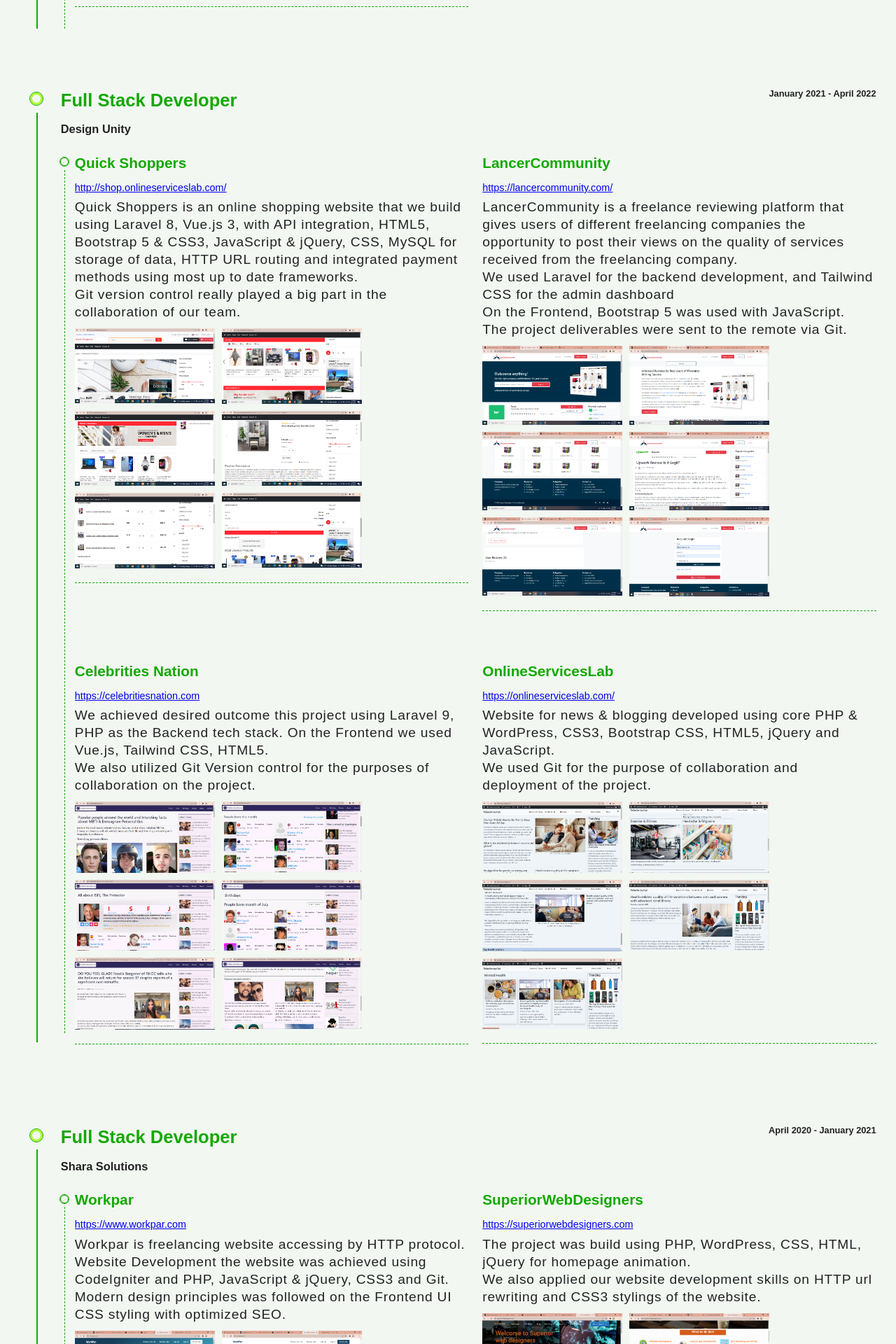
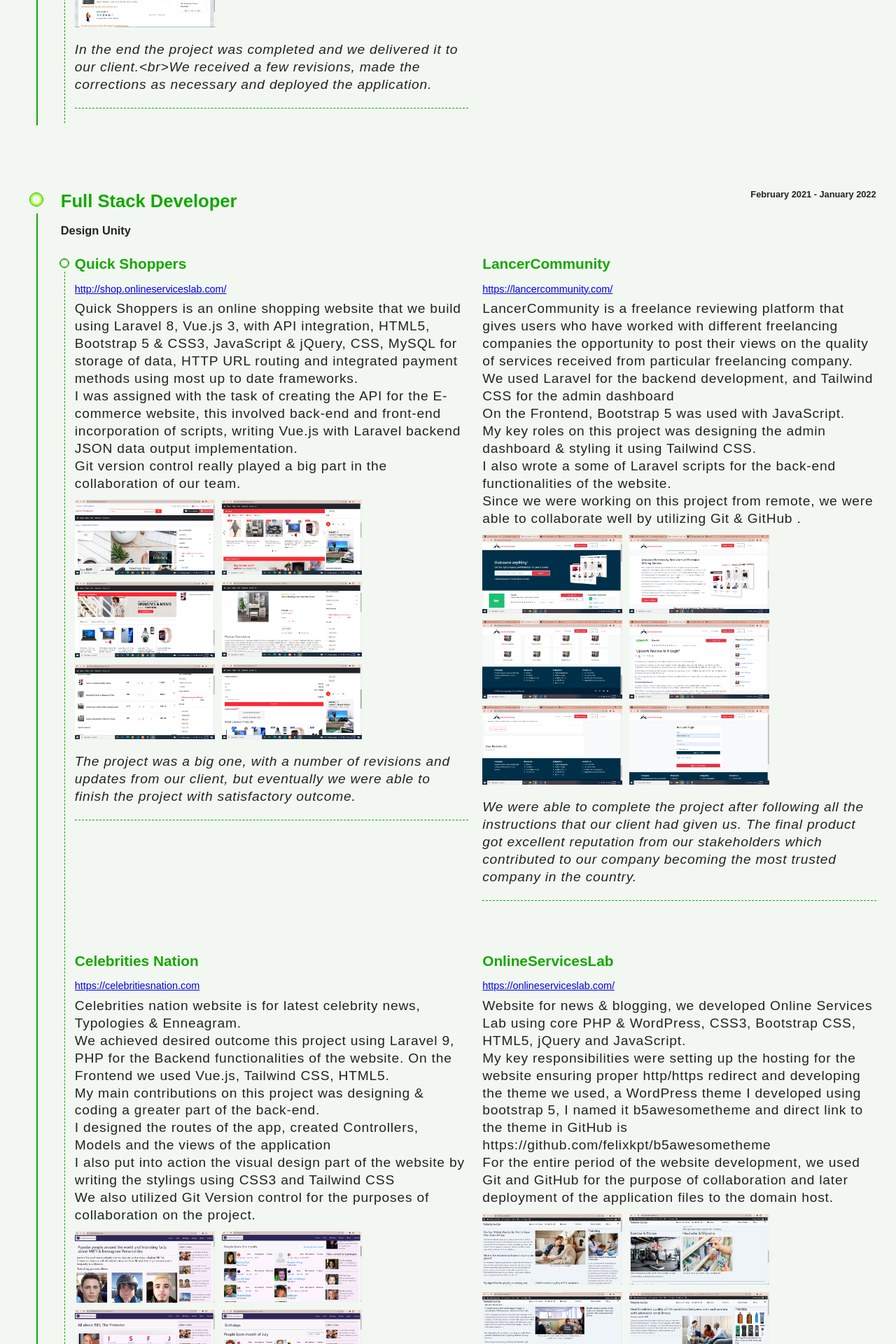
Before and after one commit to felixkpt/my-portfolio, a React (Create React App) app: page /portfolio in a window 1280 px wide. Shown: the part 860-2780 px from the top of the page at 70% size. Built offline with nearby package versions, Linux system fonts and the light colour scheme.

Commit message:
updating of portfolio

```diff
--- a/public/resources/portfolio.json
+++ b/public/resources/portfolio.json
@@ -2,16 +2,16 @@
   {
     "role": "Lead Developer",
     "name": "Everlasting Designers",
-    "start": "April 2022",
+    "start": "January 2022",
     "end": "Present",
     "products": [
       {
         "name": "Legal Premiums",
         "url": "https://legalpremiums.com",
-        "start": "April 2022",
+        "start": "January 2022",
         "end": "June 2022",
-        "description": "Legal Premiums is insurance companies review website.<br>Our team used PHP, Laravel 9 for the backend development, Vanilla JavaScript and Tailwind CSS for the admin dashboard.<br>On the Frontend, Tailwind CSS, HTMl5 and JavaScript.<br>The team was able to collaborate effortlessly because project deliverables were monitored using Git.",
-        "outcome": "In the end the project was completed and we delivered it to our client.",
+        "description": "Legal Premiums is insurance companies review website.<br>Our team used PHP, Laravel 9 for the backend development, Vanilla JavaScript, Vue.js and Tailwind CSS for the admin dashboard.<br>I played a key role in the front-end development whereby I used Tailwind CSS, HTMl5 and jQuery with a bit of Vanilla JavaScript on the website dashboard functionalities.<br>We used Git and GitHub in collaborating during the entire project's development life.",
+        "outcome": "In the end the project was completed and we delivered it to our client.<br>We received a few revisions, made the corrections as necessary and deployed the application.",
         "images": [
           "/images/Portfolio/LegalPremiums/Screenshot%202022-07-13%20170515.png",
           "/images/Portfolio/LegalPremiums/Screenshot%202022-07-13%20170558.png",
@@ -25,7 +25,7 @@
         "url": "https://www.infosourcehub.com/",
         "start": "May 2022",
         "end": "Present",
-        "description": "Info Source Hub is a news website developed using PHP and WordPress.<br>Our team designed and created WordPress theme the powers the website.<br>On the Front-End part we were able to achieve the elegant design by use of Bootstrap CSS along with custom CSS3.<br>",
+        "description": "Info Source Hub is a news website developed using PHP and WordPress.<br>Our team designed and created WordPress theme the powers the website. <br>On the Front-End part we were able to achieve the elegant design by use of Bootstrap CSS along with custom CSS3.<br>My role is developing WordPress theme that is used on the front-end part of the website.",
         "outcome": "So far we have received positive feedback from the client, we are still working on some features like login and register.",
         "images": [
           "/images/Portfolio/InfoSourceHub/Screenshot%202022-07-13%20154451.png",
@@ -39,15 +39,15 @@
   {
     "role": "Full Stack Developer",
     "name": "Design Unity",
-    "start": "January 2021",
-    "end": "April 2022",
+    "start": "February 2021",
+    "end": "January 2022",
     "products": [
       {
         "name": "Quick Shoppers",
         "url": "http://shop.onlineserviceslab.com/",
-        "start": "January 2021",
-        "end": "July 2021",
-        "description": "Quick Shoppers is an online shopping website that we build using Laravel 8, Vue.js 3, with API integration, HTML5, Bootstrap 5 & CSS3, JavaScript & jQuery, CSS, MySQL for storage of data, HTTP URL routing and integrated payment methods using most up to date frameworks.<br>Git version control really played a big part in the collaboration of our team.",
+        "start": "March 2021",
+        "end": "September 2021",
+        "description": "Quick Shoppers is an online shopping website that we build using Laravel 8, Vue.js 3, with API integration, HTML5, Bootstrap 5 & CSS3, JavaScript & jQuery, CSS, MySQL for storage of data, HTTP URL routing and integrated payment methods using most up to date frameworks.<br>I was assigned with the task of creating the API for the E-commerce website, this involved back-end and front-end incorporation of scripts, writing Vue.js with Laravel backend JSON data output implementation.<br>Git version control really played a big part in the collaboration of our team.",
         "outcome": "The project was a big one, with a number of revisions and updates from our client, but eventually we were able to finish the project with satisfactory outcome.",
         "images": [
           "/images/Portfolio/QuickShoppers/Screenshot%202022-06-11%20171241.png",
@@ -62,8 +62,8 @@
         "name": "LancerCommunity",
         "url": "https://lancercommunity.com/",
         "start": "August 2021",
-        "description": "LancerCommunity is a freelance reviewing platform that gives users of different freelancing companies the opportunity to post their views on the quality of services received from the freelancing company.<br>We used Laravel for the backend development, and Tailwind CSS for the admin dashboard<br>On the Frontend, Bootstrap 5 was used with JavaScript.<br>The project deliverables were sent to the remote via Git.",
-        "outcome": "We were able to complete the project after following all the instructions that our client had given us.",
+        "description": "LancerCommunity is a freelance reviewing platform that gives users who have worked with different freelancing companies the opportunity to post their views on the quality of services received from particular freelancing company.<br>We used Laravel for the backend development, and Tailwind CSS for the admin dashboard<br>On the Frontend, Bootstrap 5 was used with JavaScript.<br>My key roles on this project was designing the admin dashboard & styling it using Tailwind CSS.<br>I also wrote a some of Laravel scripts for the back-end functionalities of the website.<br>Since we were working on this project from remote, we were able to collaborate well by utilizing Git & GitHub .",
+        "outcome": "We were able to complete the project after following all the instructions that our client had given us. The final product got excellent reputation from our stakeholders which contributed to our company becoming the most trusted company in the country.",
         "images": [
           "/images/Portfolio/LancerCommunity/Screenshot%202022-06-16%20152716.png",
           "/images/Portfolio/LancerCommunity/Screenshot%202022-06-16%20152746.png",
@@ -76,10 +76,10 @@
       {
         "name": "Celebrities Nation",
         "url": "https://celebritiesnation.com",
-        "start": "November 2021",
-        "end": "April 2022",
-        "description": "We achieved desired outcome this project using Laravel 9, PHP as the Backend tech stack. On the Frontend we used Vue.js, Tailwind CSS, HTML5.<br>We also utilized Git Version control for the purposes of collaboration on the project.",
-        "outcome": "The project was successful, our team was able to accomplish the project requirements.",
+        "start": "May 2021",
+        "end": "November 2021",
+        "description": "Celebrities nation website is for latest celebrity news, Typologies & Enneagram.<br>We achieved desired outcome this project using Laravel 9, PHP for the Backend functionalities of the website. On the Frontend we used Vue.js, Tailwind CSS, HTML5.<br>My main contributions on this project was designing & coding a greater part of the back-end.<br>I designed the routes of the app, created Controllers, Models and the views of the application<br>I also put into action the visual design part of the website by writing the stylings using CSS3 and Tailwind CSS <br>We also utilized Git Version control for the purposes of collaboration on the project.",
+        "outcome": "We were able to complete the project in an ideal time as per our client's requirements. The project was successful, we deployed the application which is now performing well.",
         "images": [
           "/images/Portfolio/CelebritiesNation/Screenshot%202022-07-13%20162745.png",
           "/images/Portfolio/CelebritiesNation/Screenshot%202022-07-13%20162827.png",
@@ -92,10 +92,10 @@
       {
         "name": "OnlineServicesLab",
         "url": "https://onlineserviceslab.com/",
-        "start": "January 2022",
-        "end": "April 2022",
-        "description": "Website for news & blogging developed using core PHP & WordPress, CSS3, Bootstrap CSS, HTML5, jQuery and JavaScript.<br>We used Git for the purpose of collaboration and deployment of the project.",
-        "outcome": "The project was successful, our team was able to accomplish the project requirements.",
+        "start": "February 2021",
+        "end": "June 2021",
+        "description": "Website for news & blogging, we developed Online Services Lab using core PHP & WordPress, CSS3, Bootstrap CSS, HTML5, jQuery and JavaScript.<br>My key responsibilities were setting up the hosting for the website ensuring proper http/https redirect and developing the theme we used, a WordPress theme I developed using bootstrap 5,  I named it b5awesometheme and direct link to the theme in GitHub is https://github.com/felixkpt/b5awesometheme<br>For the entire period of the website development, we used Git and GitHub for the purpose of collaboration and later deployment of the application files to the domain host.",
+        "outcome": "With the proper structure of our company lead by our lead manager Mr. Andrew Njogu, we were able to achieve excellent outcome the website is now working as per our customer specifications.",
         "images": [
           "/images/Portfolio/OnlineServicesLab/Screenshot%202022-07-13%20162126.png",
           "/images/Portfolio/OnlineServicesLab/Screenshot%202022-07-13%20162223.png",
@@ -109,16 +109,16 @@
   {
     "role": "Full Stack Developer",
     "name": "Shara Solutions",
-    "start": "April 2020",
+    "start": "December 2019",
     "end": "January 2021",
     "products": [
       {
         "name": "Workpar",
         "url": "https://www.workpar.com",
-        "start": "April 2020",
-        "end": "November 2020",
-        "description": "Workpar is freelancing website accessing by HTTP protocol. Website Development the website was achieved using CodeIgniter and PHP, JavaScript & jQuery, CSS3 and Git.<br>Modern design principles was followed on the Frontend UI CSS styling with optimized SEO.",
-        "outcome": "The project was completed as per the client's specifications and we were able to close the project in time.",
+        "start": "November 2019",
+        "end": "May 2020",
+        "description": "Workpar is freelancing website we designed and implemented it using PHP as the server scripting language, it is accessible via HTTP protocol. <br>Website Development the website was achieved using CodeIgniter and PHP, JavaScript & jQuery, CSS3 and Git.<br>I contributed to the overall success of the project by writing the back-end CodeIgniter routes, Controllers, Models and views for the entire application. <br>Modern design principles were followed on the Frontend UI CSS styling.<br>I was also given the task of making sure that the website is optimized for SEO whereby I achieved it by incorporating SEO skills including schema for better ranking purposes.",
+        "outcome": "We took some time on this project since it was a pretty large project but with our better organized team, project was completed as per the client's specifications and we were able to close the project successfully.",
         "images": [
           "/images/Portfolio/Workpar/Screenshot%202022-06-16%20142752.png",
           "/images/Portfolio/Workpar/Screenshot%202022-06-16%20142839.png",
@@ -131,10 +131,10 @@
       {
         "name": "SuperiorWebDesigners",
         "url": "https://superiorwebdesigners.com",
-        "start": "July 2020",
-        "end": "January 2021",
-        "description": "The project was build using PHP, WordPress, CSS, HTML, jQuery for homepage animation.<br>We also applied our website development skills on HTTP url rewriting and CSS3 stylings of the website.",
-        "outcome": "The project was well organized as per the clients description, we completed the job in time.",
+        "start": "May 2020",
+        "end": "October 2020",
+        "description": "The project was build using PHP, WordPress, CSS, HTML, jQuery for homepage animation.<br>We also applied our website development skills on HTTP URL rewriting and CSS3 stylings of the website.<br>My main roles on this project was designing and styling the front-end part of the website which I achieved by writing tailored CSS3 styles. <br>I was also played a role in the PHP backend development whereby I created a WordPress plugin in for re-writing URLs to the pattern specified by the stakeholders.",
+        "outcome": "The project was well organized as per the clients description, we completed the job in time. SuperiorWebDesigers finally lead to the promotion of our client because of the services he contributed to his company by coming up with the website.",
         "images": [
           "/images/Portfolio/SuperiorWebDesigners/Screenshot%202022-06-16%20143312.png",
           "/images/Portfolio/SuperiorWebDesigners/Screenshot%202022-06-16%20143342.png",
@@ -149,16 +149,16 @@
   {
     "role": "Backend Developer",
     "name": "Diplo Coders",
-    "start": "September 2018",
-    "end": "March 2020",
+    "start": "June 2018",
+    "end": "November 2019",
     "products": [
       {
         "name": "Foregoal",
         "url": "https://www.foregoal.com/",
-        "start": "September 2018",
-        "end": "June 2019",
-        "description": "• Foregoal is a fantacy football predictions website.<br>•Website Development adopted use of PHP Laravel framework version 5 on the backend, HTTP, and GIT version control for tracking and deploying changes.<br>For storage MySQL was used.<br>•Used Bootstrap, JavaScript, and jQuery on the frontend.<br>•Used HTML, CSS, and CSS3 with JavaScript for navigation actions",
-        "outcome": "Successfully delivered a wonderful football predictions website to the client.",
+        "start": "June 2018",
+        "end": "February 2019",
+        "description": "• Foregoal is a fantacy football predictions website.<br>• Website Development adopted use of PHP, Laravel framework version 5 on the backend, HTTP, and GIT version control for tracking and deploying changes.<br>• My role was designing and writing MySQL queries that was used in the aid of storage part of the website data.<br>• I also assisted the company in creating the final visual layout of the website by using bootstrap, JavaScript, and jQuery on the frontend.<br>• Used HTML, CSS, and CSS3 with JavaScript for navigation actions.",
+        "outcome": "Successfully delivered the football predictions website to the client. The client thanked us for our good job.",
         "images": [
           "/images/Portfolio/Foregoal/Screenshot%202022-06-16%20194635.png",
           "/images/Portfolio/Foregoal/Screenshot%202022-06-16%20194758.png",
@@ -171,10 +171,10 @@
       {
         "name": "BidSawa",
         "url": "https://howlow.co.ke/",
-        "start": "July 2019",
+        "start": "May 2019",
         "end": "March 2020",
-        "description": "•Developed a biding E-Commerce Website that allows people to bid on available products.<br>•Used PHP, Laravel 7 in the development of the application and used Vue.js, HTML, CSS3, and JavaScript<br>with jQuery on the front end with Bootstrap version 4 in helping us achieve the elegant stylings on the<br>frontend. We use Git for collaboration and deployment of the project to live server.<br>•Managed the complete software development process from conception to deployment.<br>•Responsible for maintaining and upgrading the software following deployment.<br>•Managed the end-to-end life cycle for the production of the application.<br>•Responsible for overseeing and guiding the analyzing, writing, building, and deployment of software.<br>• The website was well optimized in terms of SEO as we followed best Search Engine Optimization practices.",
-        "outcome": "Successfully delivered a wonderful football predictions website to the client.",
+        "description": "• We developed the biding E-Commerce Website that allows people to bid on available products.<br>• I played a role in the development of the website by setting up Laravel 7 (PHP 7.2.5).<br>• On the front-end, the application was developed using Vue.js, HTML, CSS3, and JavaScript. My role was writing Vue.js scripts that helped in making the bidding process easy for the users.<br>• I also helped my team in writing the stylings of the website using bootstrap CSS (bootstrap V4) which lead to achievement the elegant layout on the frontend.<br>• My team used Git and GitHub for collaboration and deployment of the project to live server.<br>• Managed the complete software development process from conception to deployment.<br>• Responsible for maintaining and upgrading the software following deployment.<br>• I also managed the end-to-end life cycle for the production of the application.<br>• The website was well optimized in terms of SEO as we followed best Search Engine Optimization practices.",
+        "outcome": "Successfully delivered the website to the client, our client was pleased with the result because the website was functioning as per their need.",
         "images": [
           "/images/Portfolio/BidSawa/Screenshot%202022-06-16%20200035.png",
           "/images/Portfolio/BidSawa/Screenshot%202022-06-16%20200117.png",
--- a/src/containers/portfolio/index.jsx
+++ b/src/containers/portfolio/index.jsx
@@ -116,6 +116,9 @@
                             </div>
                           ))}
                         </div>
+                        <div className="product-outcome">
+                          {product.outcome}
+                        </div>
                       </div>
                     </div>
                   ))}
--- a/src/containers/portfolio/styles.scss
+++ b/src/containers/portfolio/styles.scss
@@ -207,6 +207,11 @@
                 .screenshot:focus img {
                     transform: scale(1.05);
                 }
+
+                .product-outcome {
+                    margin-top: 20px;
+                    font-style: italic;
+                }
             }
 
         }
```
